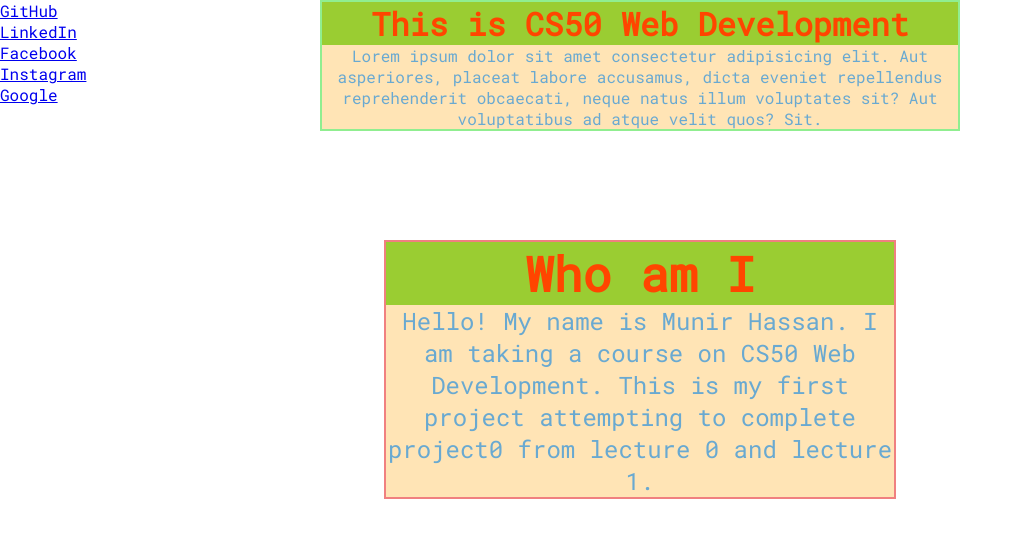
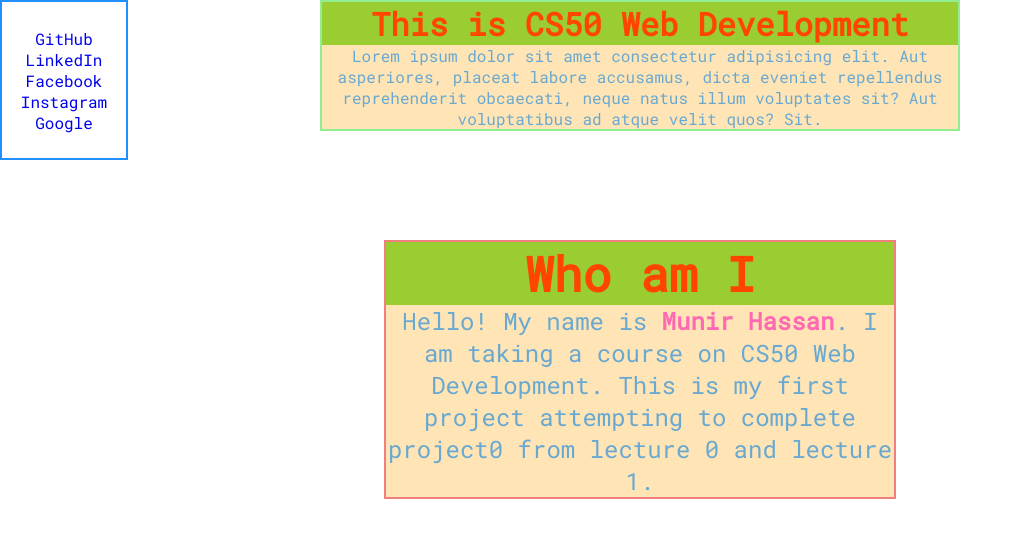
Before and after one commit to Munir-Hassan/HashMun, a plain HTML site: page index.html in a window 1280 px wide. Shown: the whole page, without its empty margins (0-1023 px from the left). Drawn offline with Linux system fonts and the light colour scheme.

Commit message:
Just commiting

```diff
--- a/style.css
+++ b/style.css
@@ -8,6 +8,7 @@
 .container {
     position: relative;
     height: 100vh;
+    width: 100vw;
 }
 
 .head {
@@ -53,3 +54,29 @@
     color: rgb(105, 169, 209);
     background-color: moccasin;
 }
+
+.main-body span {
+    font-weight: bold;
+    color: hotpink;
+}
+
+.main-body span:hover {
+    color: deeppink;
+    cursor: pointer;
+}
+
+.pro-links {
+    display: flex;
+    width: 10%;
+    height: 20%;
+    border: 2px dodgerblue solid;
+    text-align: center;
+    flex-direction: column;
+    justify-content: center;
+    align-items: center;
+}
+
+.pro-links a, .pro-links li {
+    text-decoration: none;
+    list-style-type: none;
+}
```
